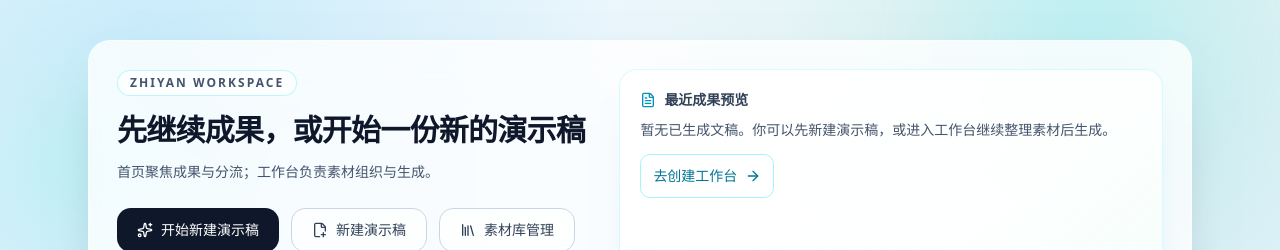
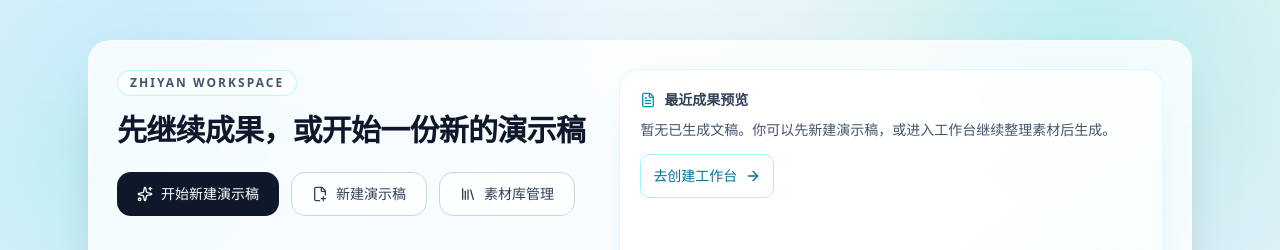
Before and after one commit to KinomotoMio/ZhiYan, a Next.js app in the folder frontend/: page / in a window 1280 px wide. Shown: the top 250 px of the page. Built offline with nearby package versions, Linux system fonts and the light colour scheme; no server answers.

Commit message:
Update home layout for workspace

```diff
--- a/frontend/src/components/home/HomeView.tsx
+++ b/frontend/src/components/home/HomeView.tsx
@@ -192,9 +192,6 @@
             <h1 className="mt-4 text-3xl font-semibold tracking-tight text-slate-900">
               先继续成果，或开始一份新的演示稿
             </h1>
-            <p className="mt-3 max-w-2xl text-sm leading-6 text-slate-600">
-              首页聚焦成果与分流；工作台负责素材组织与生成。
-            </p>
             <div className="mt-6 flex flex-wrap gap-3">
               <button
                 onClick={handlePrimaryAction}
```
Also changed, not shown: 1 other file (tests, documents, lock files or other folders).
